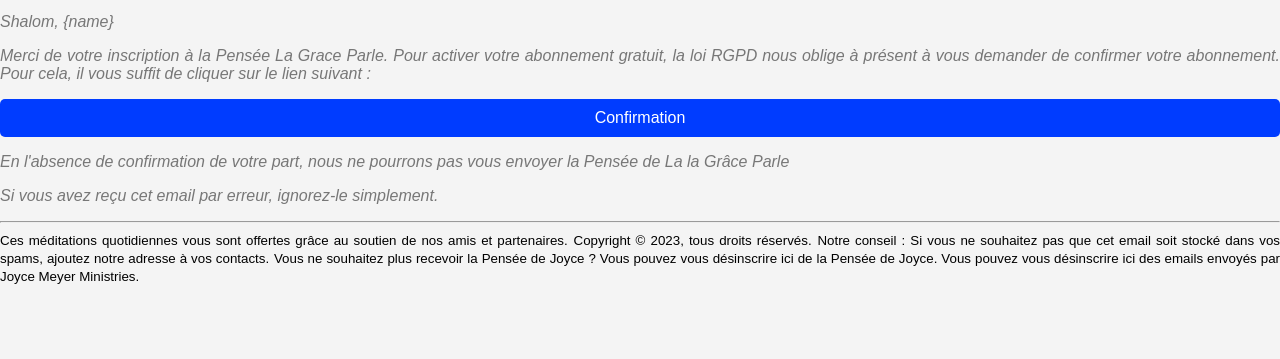
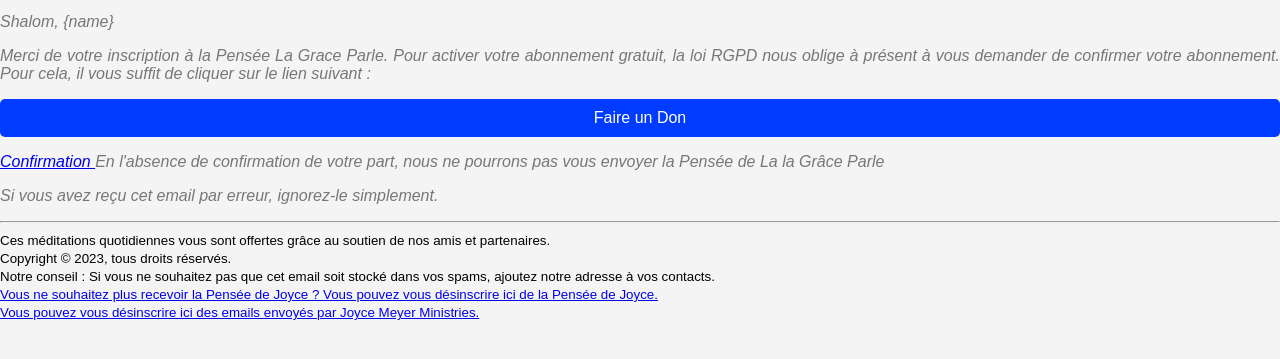
Before and after one commit to Abdias1998/fondation-backend, a website: page template/confirmation.html in a window 1280 px wide. Shown: the part 61-420 px from the top of the page. Drawn offline with Linux system fonts and the light colour scheme.

Commit message:
Commit for wednesday

```diff
--- a/contoler/subscribe.js
+++ b/contoler/subscribe.js
@@ -71,6 +71,7 @@ module.exports.subscribe = express_async(async (req, res) => {
     generateId: defaultId,
     confirmToken: confirmToken,
     confirmExpires: Date.now() + 3600000 * 24,
+    minds: true,
   });
   await existingUser.save();
   try {
--- a/model/subscribe.js
+++ b/model/subscribe.js
@@ -21,6 +21,11 @@ const subscribeSchema = mongoose.Schema(
       type: String,
       trim: true,
     },
+    minds: {
+      type: Boolean,
+      trim: true,
+      default: false,
+    },
     generateId: {
       type: String,
       trim: true,
--- a/package.json
+++ b/package.json
@@ -24,6 +24,7 @@
     "mongoose-unique-validator": "^4.0.0",
     "nodemailer": "^6.9.4",
     "nodemon": "^3.0.1",
+    "react-router-dom": "^6.15.0",
     "validator": "^13.11.0"
   },
   "devDependencies": {
--- a/template/confirmation.html
+++ b/template/confirmation.html
@@ -54,28 +54,41 @@
         demander de confirmer votre abonnement. Pour cela, il vous suffit de
         cliquer sur le lien suivant :
       </p>
-      <div class="donation">
+      <section class="donation">
+        <a href="https://capable-creponne-29ce5a.netlify.app/donate"
+          >Faire un Don</a
+        >
+      </section>
+      <p>
         <a href="{confirm_link}">Confirmation </a>
-      </div>
-      <p>
         En l'absence de confirmation de votre part, nous ne pourrons pas vous
         envoyer la Pensée de La la Grâce Parle
       </p>
       <p>Si vous avez reçu cet email par erreur, ignorez-le simplement.</p>
       <hr />
-      <small
+      <small style="text-align: center"
         >Ces méditations quotidiennes vous sont offertes grâce au soutien de nos
         amis et partenaires.</small
-      >
-      <small>Copyright © 2023, tous droits réservés.</small>
-      <small
+      ><br />
+      <small style="text-align: center"
+        >Copyright © 2023, tous droits réservés.</small
+      ><br />
+      <small style="text-align: center"
         >Notre conseil : Si vous ne souhaitez pas que cet email soit stocké dans
         vos spams, ajoutez notre adresse à vos contacts.</small
       >
-      <small
-        >Vous ne souhaitez plus recevoir la Pensée de Joyce ? Vous pouvez vous
-        désinscrire ici de la Pensée de Joyce. Vous pouvez vous désinscrire ici
-        des emails envoyés par Joyce Meyer Ministries.
+      <br />
+      <small style="text-align: center"
+        ><a href="{disinciption_link}"
+          >Vous ne souhaitez plus recevoir la Pensée de Joyce ? Vous pouvez vous
+          désinscrire ici de la Pensée de Joyce.</a
+        ></small
+      ><br />
+      <small style="text-align: center"
+        ><a href="{delete_link}"
+          >Vous pouvez vous désinscrire ici des emails envoyés par Joyce Meyer
+          Ministries.</a
+        >
       </small>
     </div>
   </body>
```
Also changed, not shown: 1 other file.
